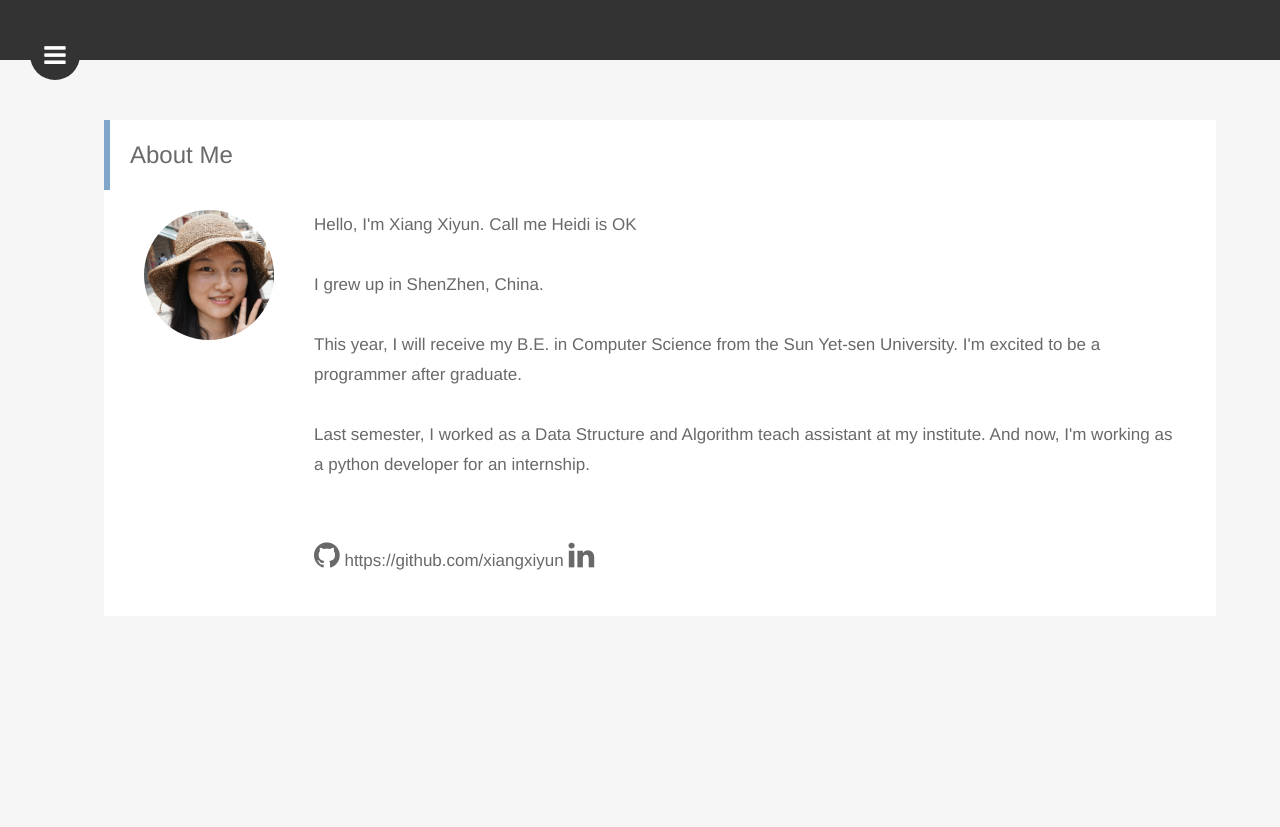
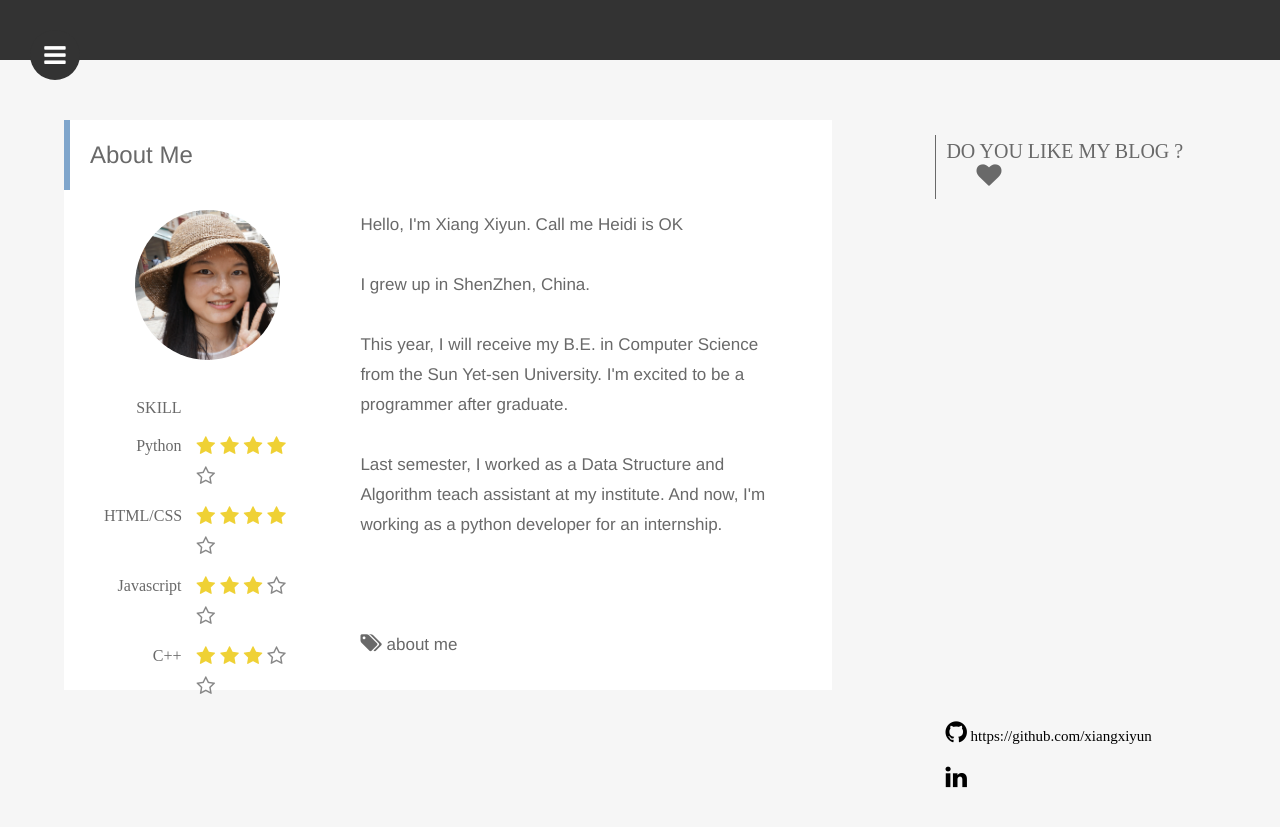
Before and after one commit to xiangxiyun/xiangxiyun.github.io, a Jekyll site: the page built from about.html, in a window 1280 px wide. Shown: the top 827 px of the page. Built offline with Jekyll 4.4.1, drawn with Linux system fonts in a browser that asks for light colours; comment, search, counter and statistics services are not loaded.

Commit message:
improve about me page

```diff
--- a/about.html
+++ b/about.html
@@ -2,7 +2,7 @@
 layout: blogTemplate
 ---
 
-<section id = "about_content">
+<section id = "blog_content">
     <article class = "blog_article">
       <header class = "article_header">
         <h2 class = "ah">
@@ -12,7 +12,60 @@ layout: blogTemplate
       </header>
       <div class = "article_description">
 
-        <div id = "myphoto"> </div>
+        <div id = "about_left_side">
+          <div id = "myphoto">
+            <img src = "../images/me.png"></img>
+          </div>
+
+          <div id = "skill_list">
+            <div class = 'skill_element'>
+              <div class = 'name'> SKILL </div>
+              <div class = 'progress-bar'> </div>
+            </div>
+            <div class = 'skill_element'>
+              <div class = 'name'> Python </div>
+              <div class = 'progress-bar'>
+                <i class = 'icon icon-star'> </i>
+                <i class = 'icon icon-star'> </i>
+                <i class = 'icon icon-star'> </i>
+                <i class = 'icon icon-star'> </i>
+                <i class = 'icon icon-star-empty'> </i>
+              </div>
+            </div>
+            <div class = 'skill_element'>
+              <div class = 'name'> HTML/CSS </div>
+              <div class = 'progress-bar'>
+                <i class = 'icon icon-star'> </i>
+                <i class = 'icon icon-star'> </i>
+                <i class = 'icon icon-star'> </i>
+                <i class = 'icon icon-star'> </i>
+                <i class = 'icon icon-star-empty'> </i>
+              </div>
+            </div>
+            <div class = 'skill_element'>
+              <div class = 'name'> Javascript </div>
+              <div class = 'progress-bar'>
+                <i class = 'icon icon-star'> </i>
+                <i class = 'icon icon-star'> </i>
+                <i class = 'icon icon-star'> </i>
+                <i class = 'icon icon-star-empty'> </i>
+                <i class = 'icon icon-star-empty'> </i>
+              </div>
+            </div>
+            <div class = 'skill_element'>
+              <div class = 'name'> C++ </div>
+              <div class = 'progress-bar'>
+                <i class = 'icon icon-star'> </i>
+                <i class = 'icon icon-star'> </i>
+                <i class = 'icon icon-star'> </i>
+                <i class = 'icon icon-star-empty'> </i>
+                <i class = 'icon icon-star-empty'> </i>
+              </div>
+            </div>
+
+          </div>
+
+        </div>
 
         <div id = "myintro">
           <p>
@@ -28,11 +81,10 @@ layout: blogTemplate
 
           </p>
           <div id = "contact">
-
-            <i class = "icon icon-github"></i>
-            https://github.com/xiangxiyun
-            <i class = "icon icon-linkedin"></i>
-          </div>
+          <footer class = "article_tag">
+            <i class = "icon icon-tags"></i>
+            about me
+          </footer>
         </div>
 
       </div>
@@ -62,3 +114,22 @@ layout: blogTemplate
     <noscript>Please enable JavaScript to view the <a href="https://disqus.com/?ref_noscript" rel="nofollow">comments powered by Disqus.</a></noscript>
 
 </section>
+
+<section id = "right_sider">
+  <section id = "like_me">
+    <p>DO YOU LIKE MY BLOG ?</p>
+    <i class = "icon icon-heart"></i>
+
+  </section>
+
+  <section id = "my_link">
+
+    <div class = "link_element">
+      <i class = "icon icon-github"></i>
+      https://github.com/xiangxiyun
+    </div>
+    <div class = "link_element">
+      <i class = "icon icon-linkedin"></i>
+    </div>
+  </section>
+</section>
--- a/stylesheets/about.css
+++ b/stylesheets/about.css
@@ -1,58 +1,107 @@
 
-    *{ margin:0; padding:0; }
-
-    html{ height:100%; }
-
-
-    body{
-      min-height:100%;
-      font-family:arial;
-      position:relative;
-      font-family: 'Helvetica', Calibri, Arial, sans-serif;
-    }
-
-    #about_content{
+#about_left_side{
   float: left;
-        margin-top: 120px;
-        margin-right: 10%;
-        margin-left: 40px;
-        margin-bottom: 50px;
-    }
-
-    .blog_article{
-        height: auto;
-
-        padding-bottom: 30px;
-        margin-bottom: 40px;
-        background: rgb(255,255,255);
-        color: rgb(105,105,105);
-    }
-
-    a {
-      text-decoration: none;
-      outline: none;
+  width: 30%;
+  margin: 0px 50px 0px 0px;
 }
 
 #myphoto{
-      background-image:url(../images/me.png);
-      float: left;
-      margin: 0px 40px 300px 0;
-      background-repeat: no-repeat;
-      background-size: cover;
-      height: 130px;
-      width: 130px;
+  width: 100%;
+  text-align: center;
+}
+
+#myphoto img{
+  height: 150px;
+  width: 145px;
   border-radius: 100%;
 }
 
-    .icon{
+#skill_list{
+  margin: 20px 0 0 0;
+  font-size: 16px;
+}
+
+.name{
+  width: 40%;
+  float: left;
+  font-weight: 400;
+  color: rgb(105,105,105);
+  text-align: right;
+  padding: 3px 5px 5px 0;
+  font-family: 'Futura';
+}
+
+.progress-bar{
+  width: 60%;
+  float: left;
+  padding: 5px 10px 5px 10px;
+}
+
+.icon-star{
+  color: rgba(235,198,2,0.8);
+}
+
+.icon-star:hover{
+  color: rgba(235,198,10,1);
+  /*font-size: 22px;*/
+}
+.icon-star-empty{
+  color: rgba(105,105,105,0.8);
+}
+
+
+#myintro{
+  /*border-right: 1px solid rgb(105,105,105);*/
+}
+
+#disqus_thread{
+  padding: 30px;
+}
+
+
+.skill_element{
+  width: 100%;
+  display: block;
+  float: left;
+}
+
+#like_me{
+  font-size: 20px;
+  font-weight: 400;
+  margin:5px 10px 10px 20px;
+  color: rgb(105,105,105);
+  text-align: left;
+  padding: 5px 10px 10px 10px;
+  font-family: 'Futura';
+  border-left: 1px solid rgb(105,105,105);
+
+}
+
+.icon-heart{
+  font-size: 25px;
+  margin:5px 10px 10px 20px;
+  color: rgb(105,105,105);
+  text-align: left;
+  padding: 5px 10px 10px 10px;
+}
+
+.icon-heart:hover{
+  color: rgb(253,75,75);
   font-size: 30px;
 }
 
-    #myintro{
-
-
+#my_link{
+  bottom: 100px;
+  margin-left: 20px;
+  font-size: 15px;
+  font-family: 'Futura';
+  position: fixed;
 }
 
-    #disqus_thread{
-      padding: 40px;
+.link_element{
+  padding: 10px;
 }
+
+.link_element .icon{
+  font-size: 25px;
+}
--- a/stylesheets/techBlog.css
+++ b/stylesheets/techBlog.css
@@ -78,13 +78,17 @@
       right: 6%;
       height: auto;
       position: fixed;
+
+    }
+
+    #blog_category{
       border-left: 1px solid rgb(105,105,105);
     }
 
     #blog_category p{
       font-size: 20px;
       font-weight: 400;
-      margin:10px 10px 10px 20px;
+      margin:5px 10px 10px 20px;
       color: rgb(105,105,105);
       text-align: left;
       padding: 5px 10px 10px 10px;
@@ -97,7 +101,6 @@
       margin: 20px 20px 20px 30px;
       overflow: auto;
       max-height: 500px;
-
     }
 
     .category_element{
```
Also changed, not shown: javascripts/about.js (added, +118 -0 lines), 4 other files. Lines whose indentation alone changed are shown as unchanged.
